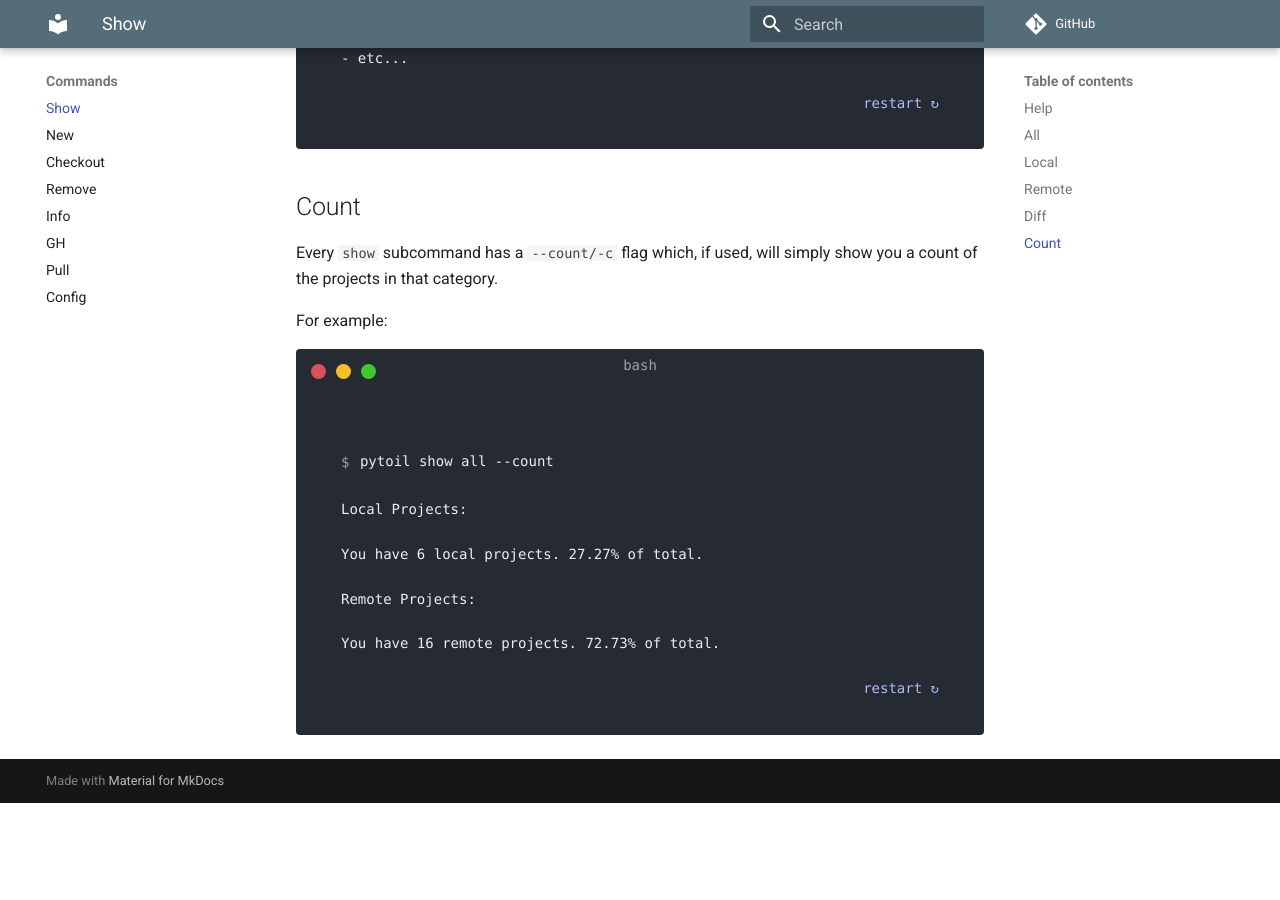
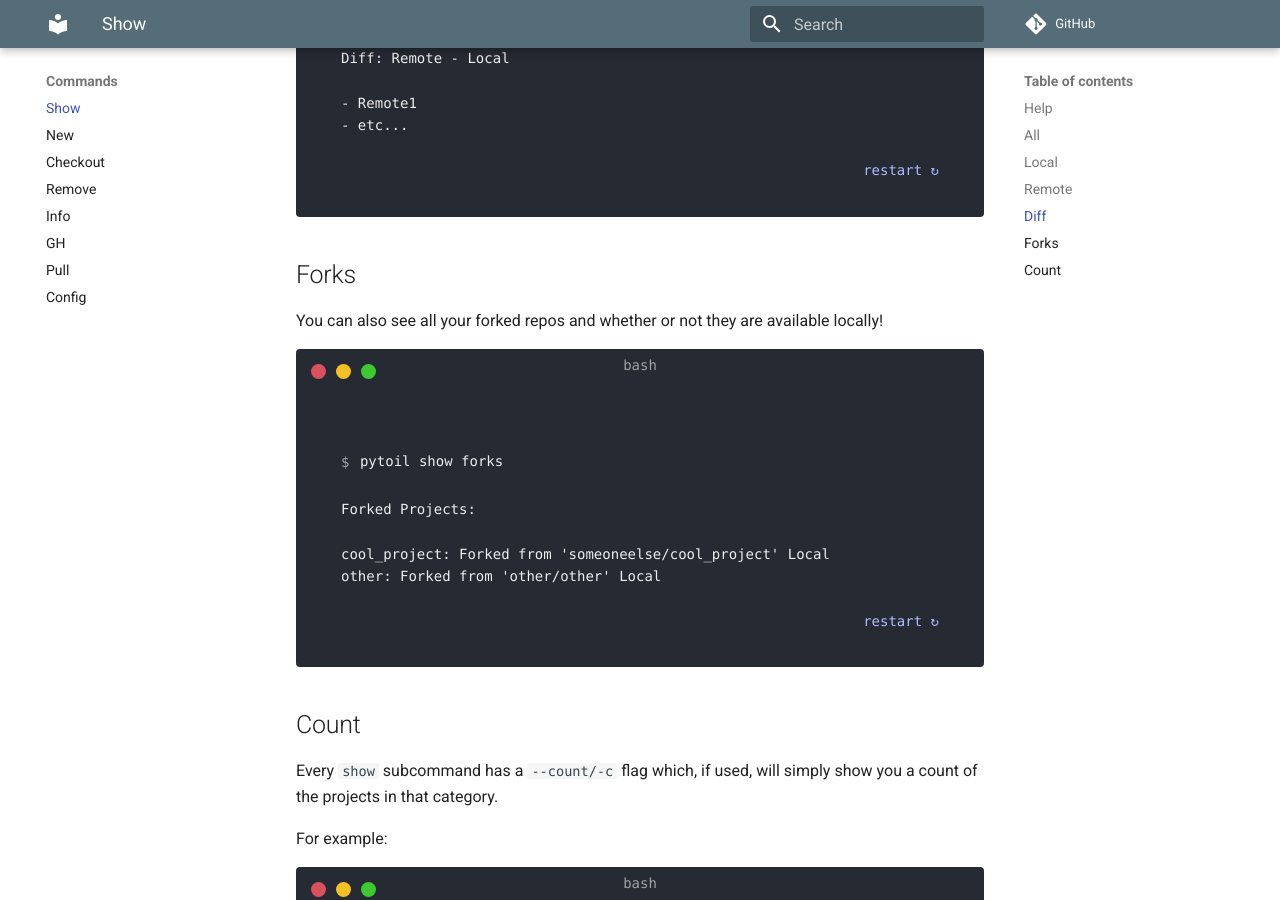
Before and after one commit to FollowTheProcess/pytoil, an MkDocs documentation site: the page built from docs/commands/show.md, in a window 1280 px wide and 900 px high, scrolled down 3708 px. Built offline with MkDocs 1.6.1 and Material for MkDocs 9.7.7, drawn with Linux system fonts in a browser that asks for light colours; emoji names are drawn with the system emoji font; some web fonts are replaced; comment, search, counter and statistics services are not loaded; before the commit the page ends 4511 px from its top, so only the background shows below that; some of the changed text lies outside the part shown.

Commit message:
Update docs to show forks command

````diff
--- a/docs/commands/show.md
+++ b/docs/commands/show.md
@@ -34,12 +34,15 @@ Usage: pytoil show [OPTIONS] COMMAND [ARGS]...
 
   The remote projects listed here will be those owned by you on GitHub.
 
+  The "--count/-c" flag can be used if you just want to see a count.
+
 Options:
   --help  Show this message and exit.
 
 Commands:
   all     Show all your projects, grouped by local and remote.
   diff    Show the difference in local/remote projects.
+  forks   Show your forked projects.
   local   Show your local projects.
   remote  Show your remote projects.
 
@@ -138,6 +141,23 @@ Diff: Remote - Local
 
 </div>
 
+## Forks
+
+You can also see all your forked repos and whether or not they are available locally!
+
+<div class="termy">
+
+```console
+$ pytoil show forks
+
+Forked Projects:
+
+cool_project: Forked from 'someoneelse/cool_project' Local
+other: Forked from 'other/other' Local
+```
+
+</div>
+
 ## Count
 
 Every `show` subcommand has a `--count/-c` flag which, if used, will simply show you a count of the projects in that category.
````
Also changed, not shown: 1 other file.
